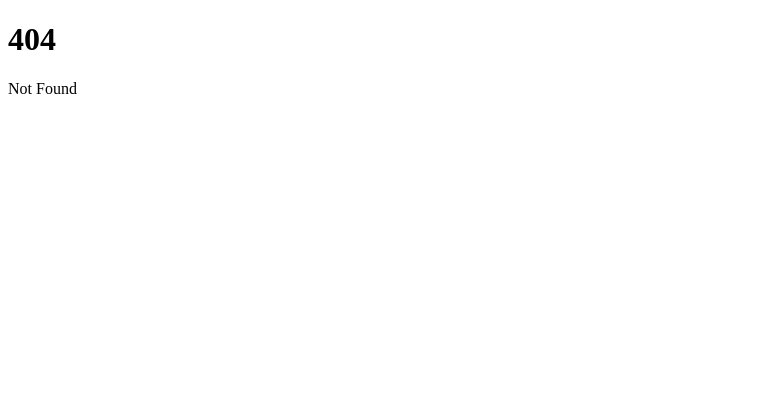
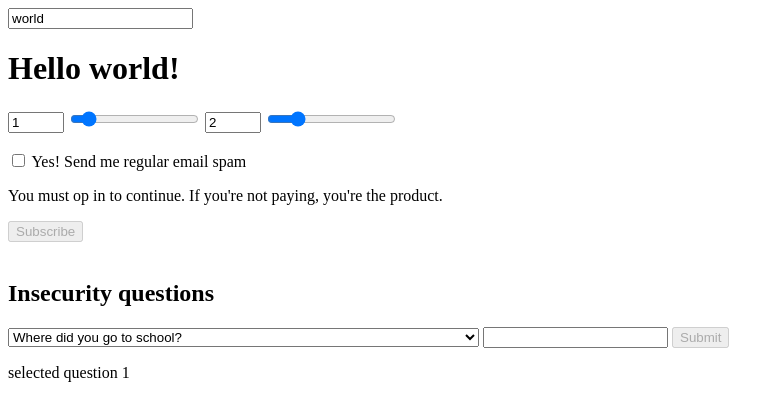
Before and after one commit to YooInKeun/TIL-Svelte, a SvelteKit app: page /part1/bindings in a window 1280 px wide. Before the commit this address had no page. Shown: the top 420 px of the page, without its empty margins (0-784 px from the left). Built offline with nearby package versions, Linux system fonts and the light colour scheme.

Commit message:
add part1 bindings study

```diff
--- a/src/routes/+page.svelte
+++ b/src/routes/+page.svelte
@@ -7,3 +7,5 @@
 <a href="/part1/logic">Part1 Logic</a>
 <br>
 <a href="/part1/dom-events">Part1 Dom Events</a>
+<br>
+<a href="/part1/bindings">Part1 Bindings</a>
--- /dev/null
+++ b/src/routes/part1/bindings/+page.svelte
@@ -0,0 +1,97 @@
+<script>
+    let name = 'world';
+
+    let a = 1;
+    let b = 2;
+
+    let yes = false;
+
+    let questions = [
+		{
+			id: 1,
+			text: `Where did you go to school?`
+		},
+		{
+			id: 2,
+			text: `What is your mother's name?`
+		},
+		{
+			id: 3,
+			text: `What is another personal fact that an attacker could easily find with Google?`
+		}
+	];
+
+	let selected;
+
+	let answer = '';
+
+	function handleSubmit() {
+		alert(
+			`answered question ${selected.id} (${selected.text}) with "${answer}"`
+		);
+	}
+</script>
+
+<input bind:value={name} />
+
+<h1>Hello {name}!</h1>
+
+<label>
+    <input type="number" bind:value={a} min="0" max="10" />
+    <input type="range" bind:value={a} min="0" max="10" />
+</label>
+
+<label>
+    <input type="number" bind:value={b} min="0" max="10" />
+    <input type="range" bind:value={b} min="0" max="10" />
+</label>
+
+<br>
+<br>
+
+<label>
+    <input type="checkbox" bind:checked={yes} />
+    Yes! Send me regular email spam
+</label>
+
+{#if yes}
+    <p>
+        Thank you. We Will bombard your inbox and sell your personal details.
+    </p>
+{:else}
+    <p>
+        You must op in to continue. If you're not paying, you're the product.
+    </p>
+{/if}
+
+<button disabled={!yes}>Subscribe</button>
+
+<br>
+<br>
+
+<h2>Insecurity questions</h2>
+
+<form on:submit|preventDefault={handleSubmit}>
+	<select
+		bind:value={selected}
+		on:change={() => (answer = '')}
+	>
+		{#each questions as question}
+			<option value={question}>
+				{question.text}
+			</option>
+		{/each}
+	</select>
+
+	<input bind:value={answer} />
+
+	<button disabled={!answer} type="submit">
+		Submit
+	</button>
+</form>
+
+<p>
+	selected question {selected
+		? selected.id
+		: '[waiting...]'}
+</p>
```
